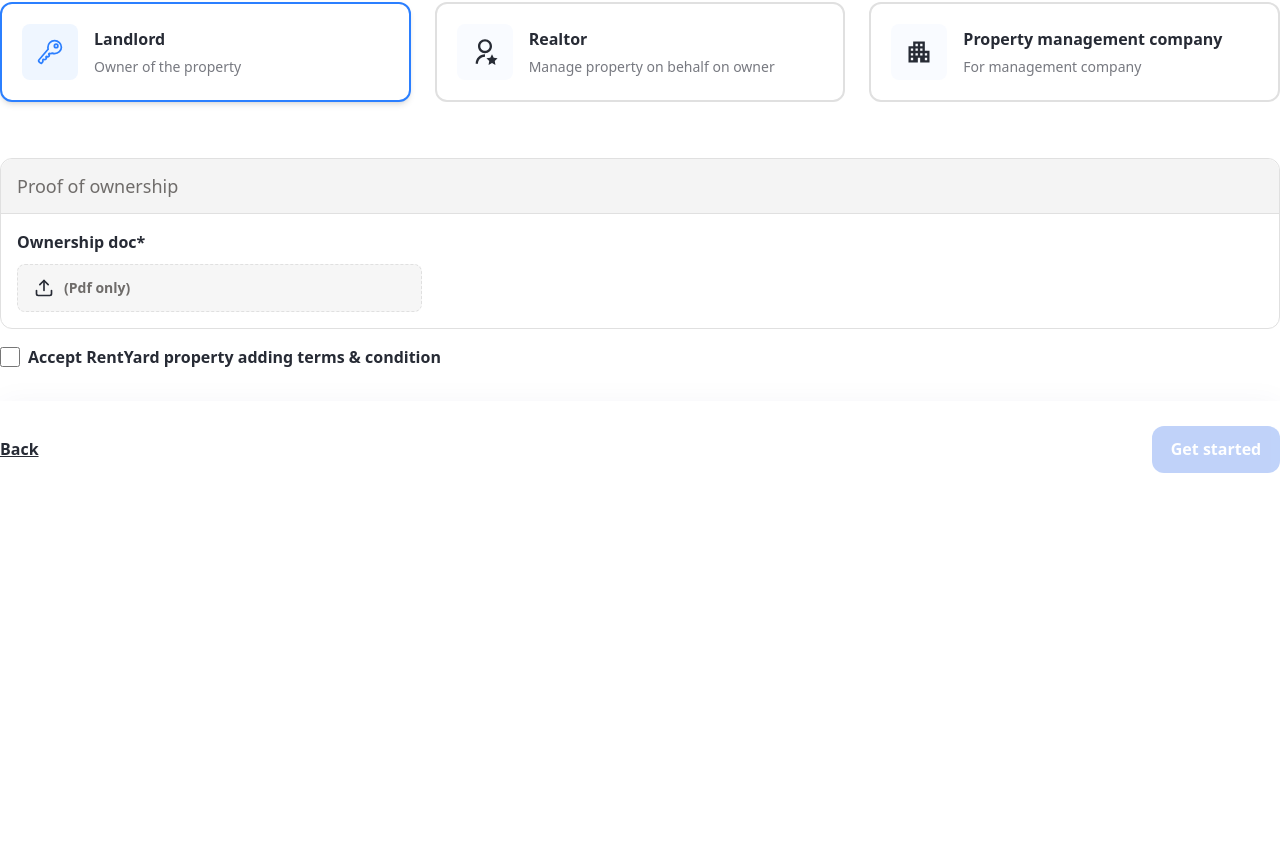
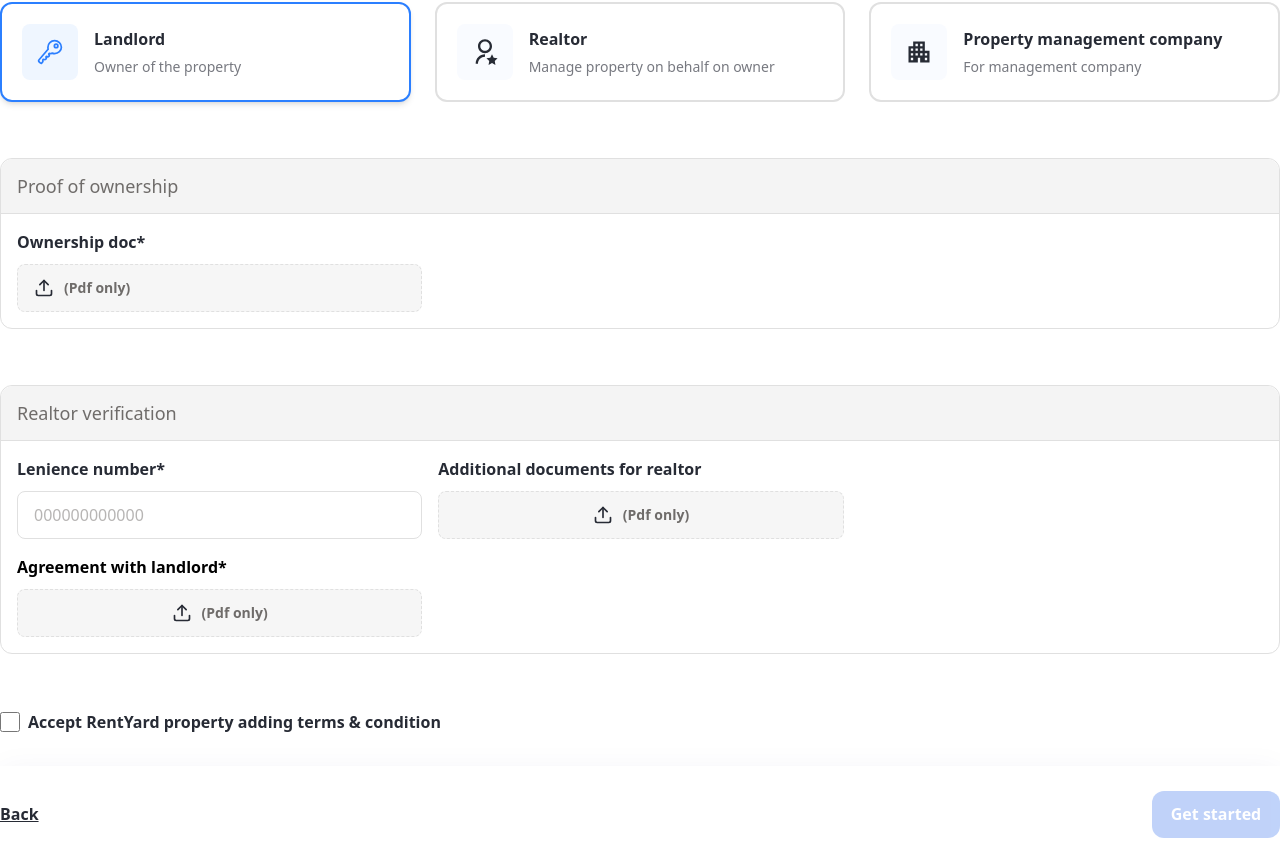
Before and after one commit to mohiulislam/rentyard-assessment, a React (Vite) app: page / in a window 1280 px wide. Shown: the part 381-1243 px from the top of the page. Before the commit the page ends 878 px from the top, so only its background shows below. Built offline with nearby package versions, Linux system fonts and the light colour scheme.

Commit message:
feat(page_1): add realtor verification section and adjust layout
- Added new realtor verification section with input fields and document uploads
- Moved terms and conditions checkbox outside of main section
- Adjusted width values for consistent styling

```diff
--- a/src/pages/Page_1.tsx
+++ b/src/pages/Page_1.tsx
@@ -81,8 +81,7 @@ const Page_1 = () => {
                 <label className="font-fustat font-semibold text-base text-[#272B35]">
                   Ownership doc*
                 </label>
-                {/* Adjusted the width and alignment here */}
-                <div className="flex items-center px-4 gap-2.5 w-[405px] h-12 border border-dashed border-[#E0E0E0] rounded-lg bg-[#F6F6F6]">
+                <div className="flex items-center px-4 gap-2.5 w-[405.33px] h-12 border border-dashed border-[#E0E0E0] rounded-lg bg-[#F6F6F6]">
                   <FiUpload className="text-[#272B35]" size={20} />
                   <span className="font-fustat font-semibold text-sm text-[#6F6C6A]">
                     (Pdf only)
@@ -91,13 +90,68 @@ const Page_1 = () => {
               </div>
             </div>
           </div>
-          <div className="flex items-center gap-2">
+        </section>
+
+        {/* Realtor Verification Section */}
+        <section className="flex flex-col gap-4">
+            <div className="border border-[#E0E0E0] rounded-xl bg-white">
+                <div className="px-4 py-3.5 bg-[#F4F4F4] border-b border-[#E0E0E0] rounded-t-xl">
+                    <h3 className="font-fustat font-medium text-lg leading-[26px] text-[#6F6C6A]">
+                        Realtor verification
+                    </h3>
+                </div>
+                <div className="p-4 flex flex-wrap gap-4">
+                    {/* Lenience Number */}
+                    <div className="flex flex-col gap-2.5" style={{width: '405.33px'}}>
+                        <label className="font-fustat font-semibold text-base text-[#272B35]">
+                            Lenience number*
+                        </label>
+                        <div className="flex items-center px-4 h-12 border border-[#E0E0E0] rounded-lg bg-white">
+                            <input
+                                type="text"
+                                placeholder="000000000000"
+                                className="w-full bg-transparent outline-none font-fustat text-base text-[#6F6C6A]"
+                            />
+                        </div>
+                    </div>
+
+                    {/* Additional Documents */}
+                    <div className="flex flex-col gap-2.5" style={{width: '405.33px'}}>
+                        <label className="font-fustat font-semibold text-base text-[#272B35]">
+                            Additional documents for realtor
+                        </label>
+                        <div className="flex justify-center items-center gap-2.5 h-12 border border-dashed border-[#E0E0E0] rounded-lg bg-[#F6F6F6]">
+                            <FiUpload className="text-[#272B35]" size={20} />
+                            <span className="font-fustat font-semibold text-sm text-[#6F6C6A]">
+                                (Pdf only)
+                            </span>
+                        </div>
+                    </div>
+
+                    {/* Agreement with Landlord */}
+                    <div className="flex flex-col gap-2.5" style={{width: '405.33px'}}>
+                        <label className="font-fustat font-semibold text-base text-black">
+                            Agreement with landlord*
+                        </label>
+                        <div className="flex justify-center items-center gap-2.5 h-12 border border-dashed border-[#E0E0E0] rounded-lg bg-[#F6F6F6]">
+                            <FiUpload className="text-[#272B35]" size={20} />
+                            <span className="font-fustat font-semibold text-sm text-[#6F6C6A]">
+                                (Pdf only)
+                            </span>
+                        </div>
+                    </div>
+                </div>
+            </div>
+        </section>
+
+        {/* Terms and Conditions Checkbox */}
+        <div className="flex items-center gap-2">
             <input type="checkbox" id="terms" className="h-5 w-5 rounded border-gray-300 text-blue-600 focus:ring-blue-500" />
             <label htmlFor="terms" className="font-fustat font-semibold text-base text-[#272B35]">
               Accept RentYard property adding terms & condition
             </label>
-          </div>
-        </section>
+        </div>
+
       </div>
     </div>
   );
```
